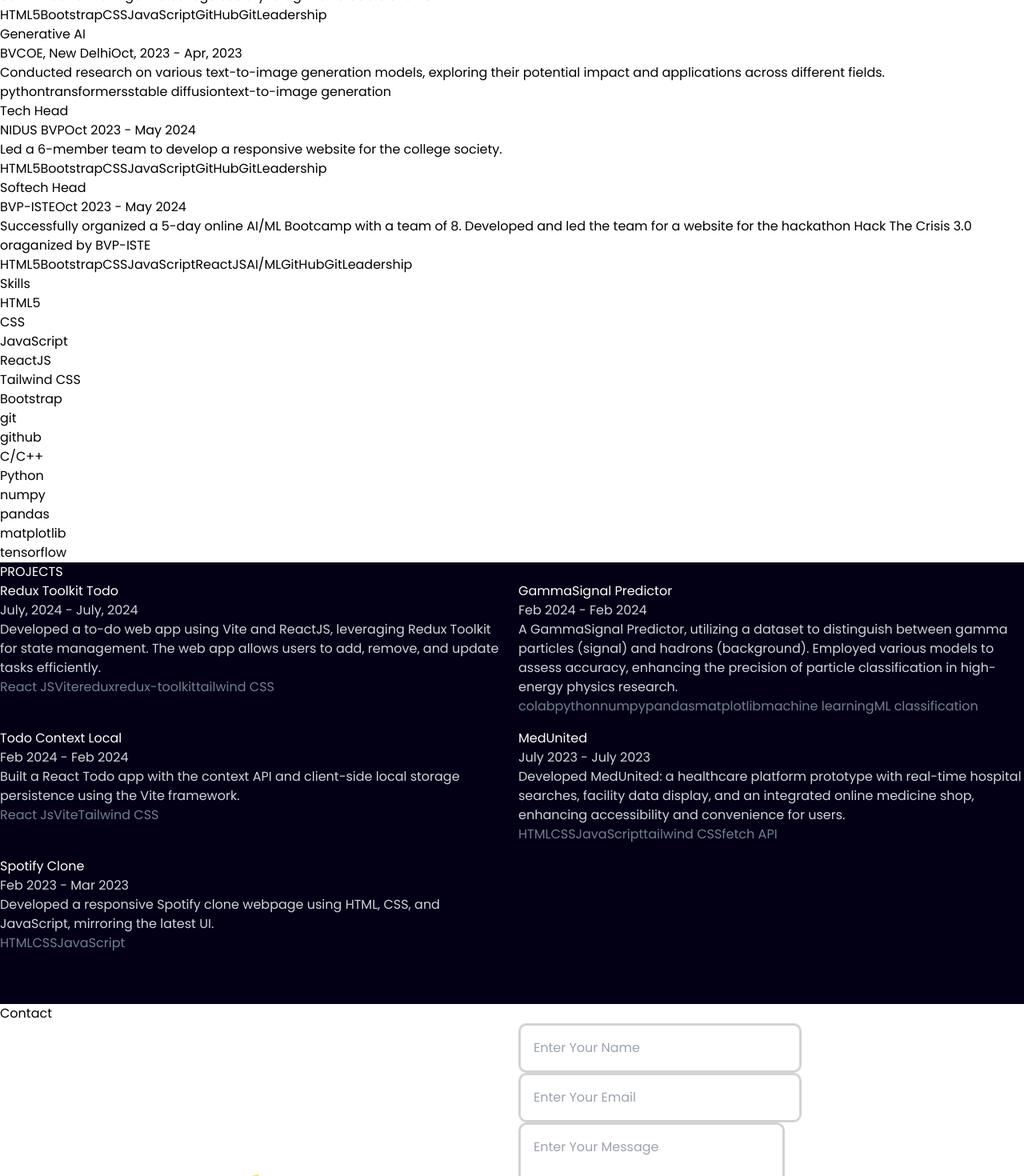
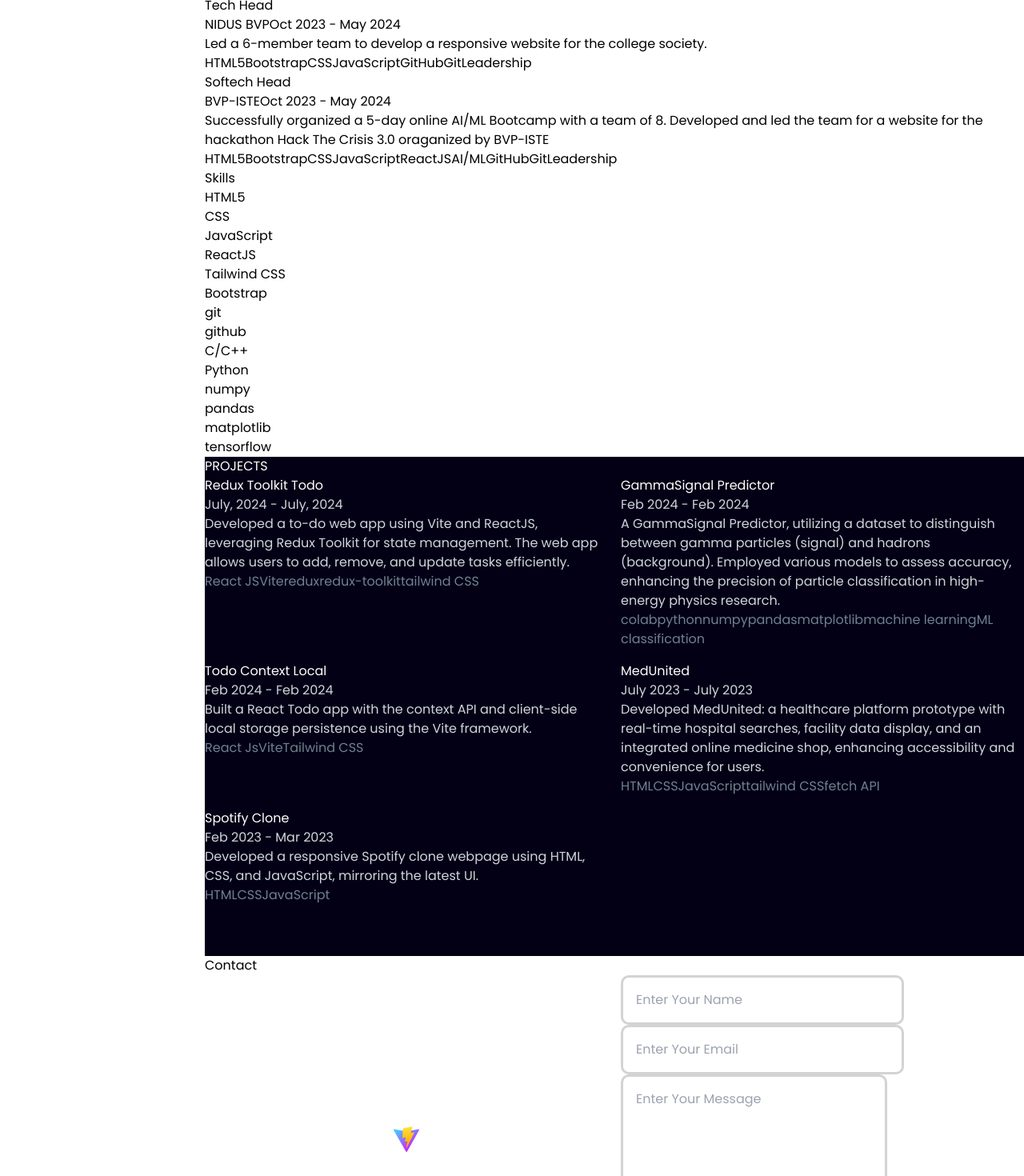
Before and after one commit to AdityaNath0777/portfolio_2_pt_0, a React (Vite) app: page / in a window 1280 px wide. Shown: the part 1260-2730 px from the top of the page at 80% size. Built offline with nearby package versions, Linux system fonts and the light colour scheme.

Commit message:
add AOS on components

```diff
--- a/src/App.css
+++ b/src/App.css
@@ -0,0 +1,9 @@
+.main-app {
+  display: grid;
+  grid-template-columns: 20% 80%;
+}
+
+.right-app {
+  max-width: 80vw;
+  overflow-x: hidden;
+}
--- a/src/Portfolio.jsx
+++ b/src/Portfolio.jsx
@@ -1,4 +1,4 @@
-import React from "react";
+import React, { useEffect } from "react";
 import {
   Contact,
   Footer,
@@ -8,13 +8,19 @@
   Skills,
   Work,
 } from "./components/index";
+import Aos from "aos";
+import 'aos/dist/aos.css';
+
 const Portfolio = ({ setRenderResume }) => {
+  useEffect(() => {
+    Aos.init()
+  }, [])
   return (
-    <div className="w-full">
-      <div className="w-1/5 mr-auto left-app">
+    <div className="w-full main-app">
+      <div className="left-app">
         <Navbar />
       </div>
-      <div className="w-4/5 ml-auto right-app">
+      <div className="right-app">
         <Header setRenderResume={setRenderResume} />
         <main>
           <Work />
--- a/src/components/About/About.jsx
+++ b/src/components/About/About.jsx
@@ -1,16 +1,17 @@
-import React from "react";
+import React, { useEffect } from "react";
 import { Button } from "../index";
 import { Link } from "react-router-dom";
 import { Bio } from "../../constants";
 import { myPic } from "../../assets";
 import { NavHashLink } from "react-router-hash-link";
 import "./about.css";
+import 'aos/dist/aos.css';
 
 const About = () => {
   return (
     <section id="about" className="min-h-screen">
       <div className="about-container w-full grid grid-cols-2 gap-2 place-items-center justify-items-center px-4">
-        <div className="about-left w-full">
+        <div className="about-left w-full"   data-aos='fade-right' data-aos-duration='1000' >
           <h1
             className="pt-20 text-wrap font-extrabold text-slate-100"
             style={{ fontSize: "3rem" }}
@@ -53,7 +54,7 @@
           </div>
         </div>
 
-        <div className="about-right w-full">
+        <div className="about-right w-full" data-aos='fade-left' data-aos-duration='1000'>
           <img
             src={myPic}
             alt="my picture"
--- a/src/components/Contact/Contact.jsx
+++ b/src/components/Contact/Contact.jsx
@@ -1,9 +1,8 @@
 import React, { useState } from "react";
 import "./contact.css";
-import { Bio } from "../../constants";
 import Button from "../Button";
 import { myPic } from "../../assets";
-
+import "aos/dist/aos.css";
 const Contact = () => {
   const [formData, setFormData] = useState({
     name: "",
@@ -51,7 +50,7 @@
     let isValid = !(error.name || error.email || error.message);
     if (isValid) {
       const validatedData = { ...formData };
-      setContactData((prev) => ([...prev, validatedData]));
+      setContactData((prev) => [...prev, validatedData]);
     } else {
       alert("Please Enter valid inputs");
     }
@@ -59,8 +58,8 @@
     setFormData({
       name: "",
       email: "",
-      message: ""
-    })
+      message: "",
+    });
   };
 
   const handleInputChange = (e) => {
@@ -73,11 +72,13 @@
     <section id="contact" className="min-h-screen px-6">
       <h2 className="text-4xl font-bold text-slate-900 py-10">Contact</h2>
       <div className="contact-container">
-        <div className="w-full">
+        <div data-aos="zoom-out" data-aos-duration="1000" className="w-full">
           <img src={myPic} alt="contact img" className="w-3/5 mx-auto" />
         </div>
         <form
           onSubmit={handleContactSumit}
+          data-aos="zoom-out"
+          data-aos-duration="1000"
           className="grid grid-cols-1 gap-4 w-11/12  mx-auto contact-form"
         >
           <input
--- a/src/components/Projects/Projects.jsx
+++ b/src/components/Projects/Projects.jsx
@@ -1,14 +1,14 @@
 import React from "react";
 import { myProjects } from "../../constants";
 import "./project.css"
-
+import "aos/dist/aos.css"
 const Projects = () => {
   return (
-    <section id="projects" className="min-h-screen w-full px-4 mb-20">
-      <h2 className="projects-heading text-4xl font-bold m-2 py-10">PROJECTS</h2>
+    <section id="projects" className="min-h-screen w-full px-6 mb-20">
+      <h2 className="projects-heading text-4xl font-bold  py-10">PROJECTS</h2>
       <div className="prj-container">
         {myProjects.map((prj) => (
-          <div className="prj-item border-2 h-full border-sky-600 rounded-lg px-4 py-6 m-2">
+          <div data-aos="zoom-out" data-aos-duration="1000" className="prj-item border-2 h-full border-sky-600 rounded-lg px-4 py-6 m-2">
             <div className="prj-top mb-4 grid grid-cols-2 place-items-center justify-items-center gap-4">
               <h3 className="prj-name text-left  w-full text-xl font-bold">
                 {prj.name}
--- a/src/components/Skills/Skills.jsx
+++ b/src/components/Skills/Skills.jsx
@@ -1,5 +1,6 @@
 import React from "react";
 import { skills } from "../../constants";
+import 'aos/dist/aos.css'
 
 const Skills = () => {
   return (
@@ -8,7 +9,7 @@
         <h2 className="text-4xl  text-slate-900 font-bold m-2 py-5">Skills</h2>
         <ul className="skills-list flex justify-evenly flex-wrap gap-4 my-8 items-center">
           {skills.map((skill) => (
-            <li className="skill-item px-5 text-sky-500  font-semibold backdrop-blur-xl shadow-lg  bg-sky-100    py-3 text-xl border-2 my-4 rounded border-sky-500 ">
+            <li data-aos="flip-left" data-aos-duration="1000" className="skill-item px-5 text-sky-500  font-semibold backdrop-blur-xl shadow-lg  bg-sky-100    py-3 text-xl border-2 my-4 rounded border-sky-500 ">
               {skill.name}
             </li>
           ))}
--- a/src/components/Work/Work.jsx
+++ b/src/components/Work/Work.jsx
@@ -7,7 +7,7 @@
       <h2 className="text-4xl  text-slate-900 font-bold m-2 py-10">WORK</h2>
       <div className="work-container grid grid-cols-2 gap-4 ">
         {experience.map((exp) => (
-          <div className="work-item border-2 border-sky-600 rounded-lg px-4 py-6 m-2">
+          <div data-aos="fade-up" dos-aos-duration="1000" className="work-item border-2 border-sky-600 rounded-lg px-4 py-6 m-2">
             <div className="work-top mb-4">
               <h3 className="text-center text-xl text-slate-800 font-bold">
                 {exp.role}
```
